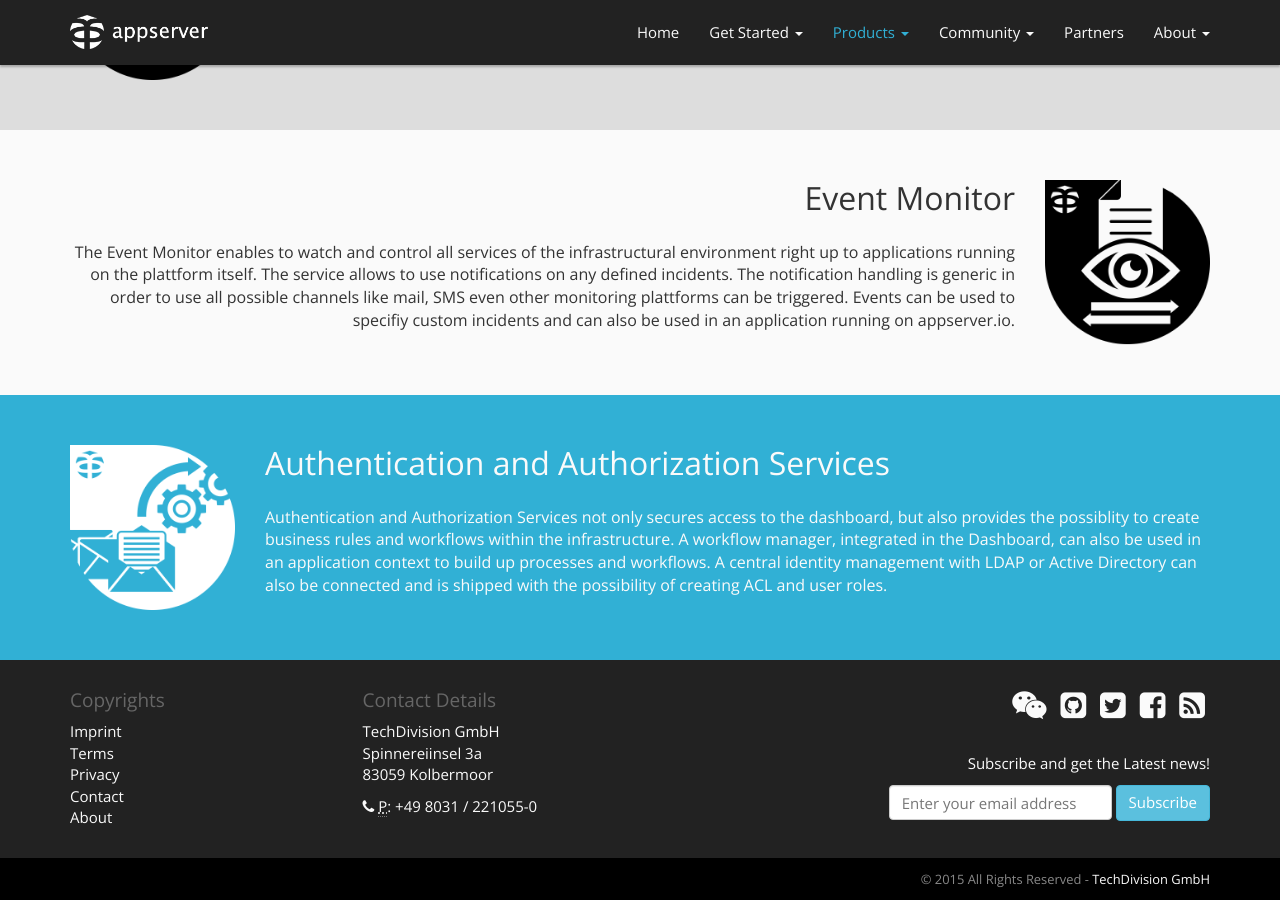
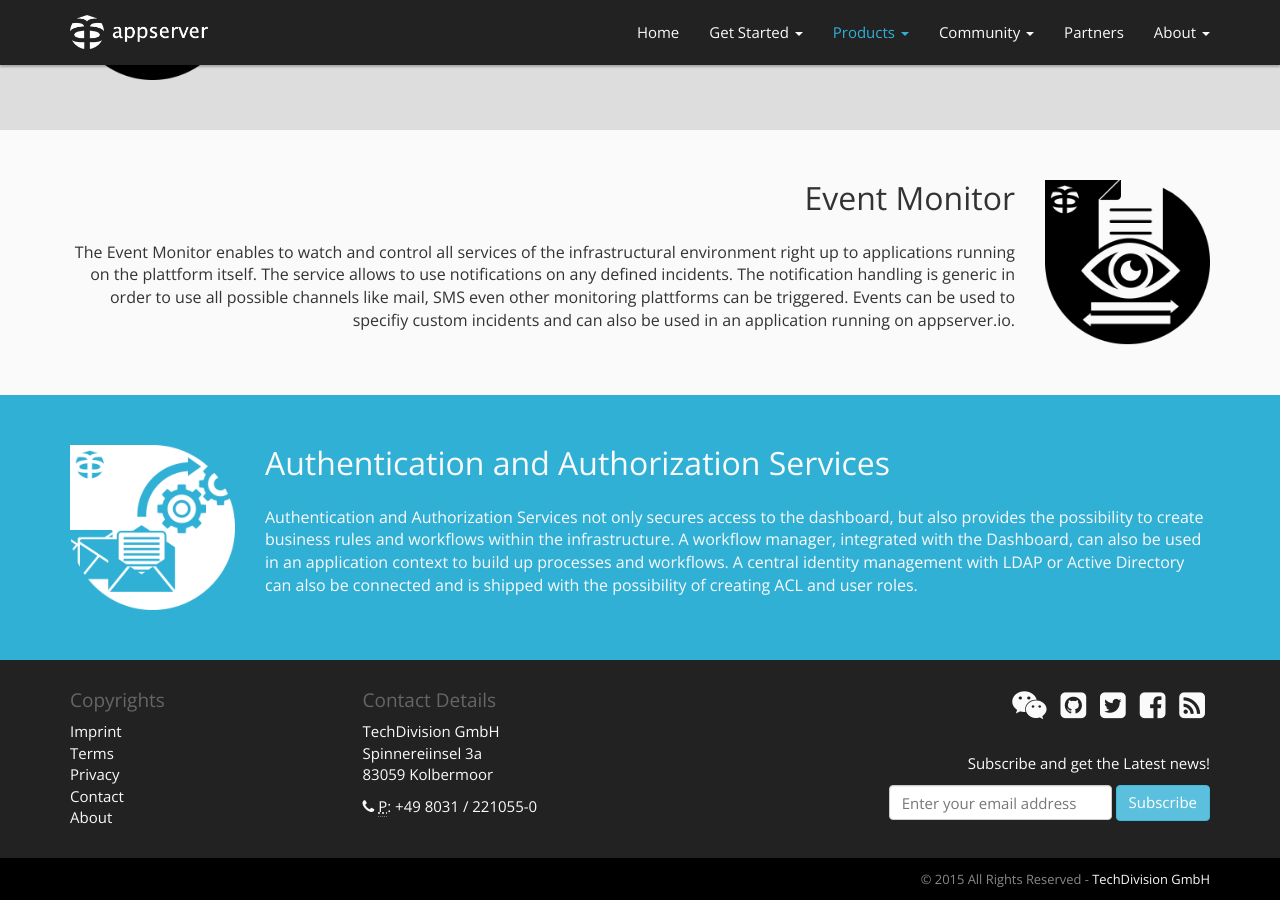
Before and after one commit to appserver-io/appserver, a Jekyll site: the page built from products/appserver-enterprise-edition.md, in a window 1280 px wide and 900 px high, scrolled down 1352 px. Built offline with Jekyll 4.4.1, drawn with Linux system fonts in a browser that asks for light colours; nearby versions of some CDN libraries; library files that are not in the unit come from our copies; Markdown is read by kramdown in place of the engine named in the settings.

Commit message:
Update authentication-and-authorization-services.md

```diff
--- a/_includes/sections/authentication-and-authorization-services.md
+++ b/_includes/sections/authentication-and-authorization-services.md
@@ -1,3 +1,3 @@
 ## Authentication and Authorization Services
 
-Authentication and Authorization Services not only secures access to the dashboard, but also provides the possiblity to create business rules and workflows within the infrastructure. A workflow manager, integrated in the Dashboard, can also be used in an application context to build up processes and workflows. A central identity management with LDAP or Active Directory can also be connected and is shipped with the possibility of creating ACL and user roles.
+Authentication and Authorization Services not only secures access to the dashboard, but also provides the possibility to create business rules and workflows within the infrastructure. A workflow manager, integrated with the Dashboard, can also be used in an application context to build up processes and workflows. A central identity management with LDAP or Active Directory can also be connected and is shipped with the possibility of creating ACL and user roles.
```
